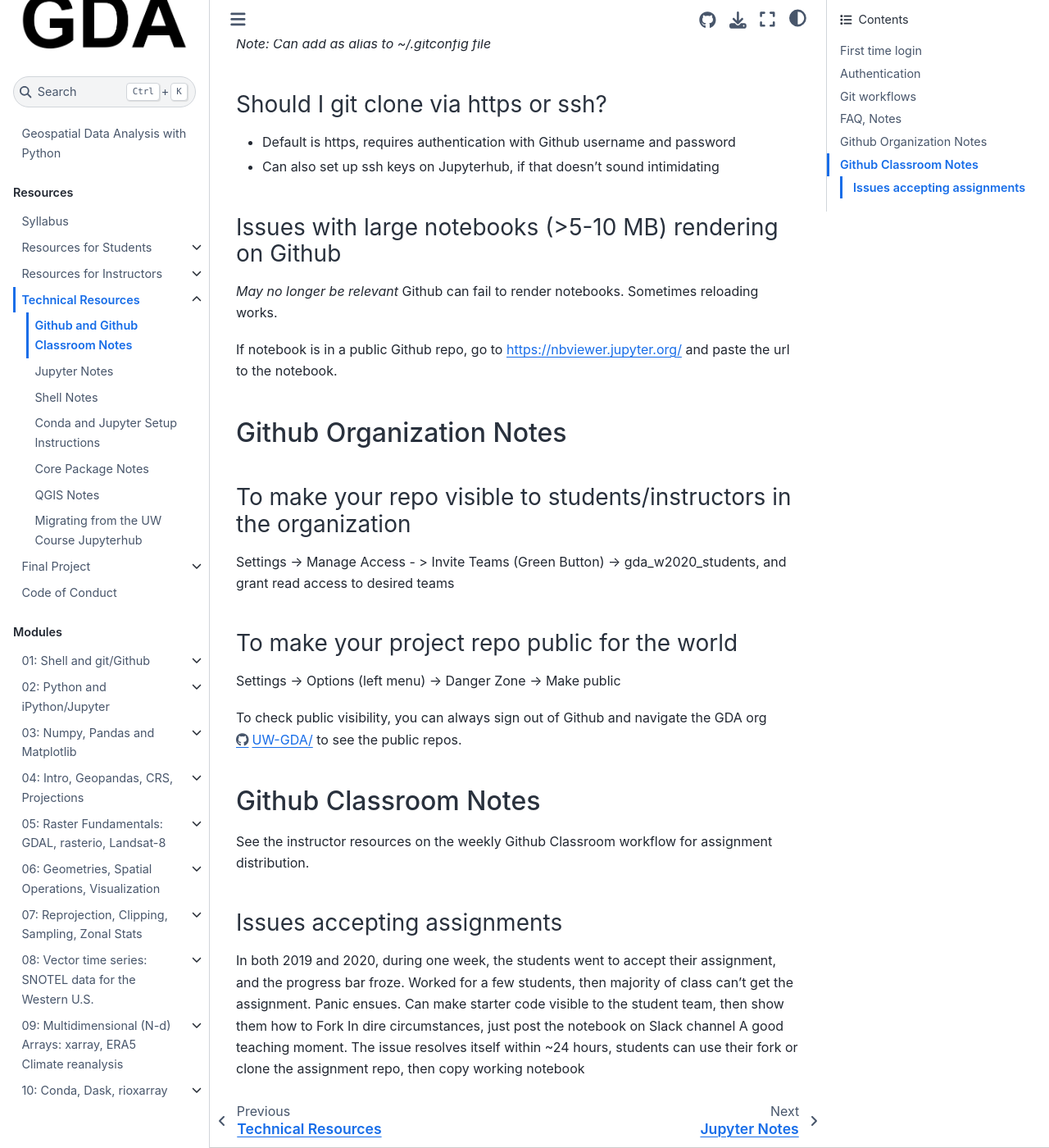
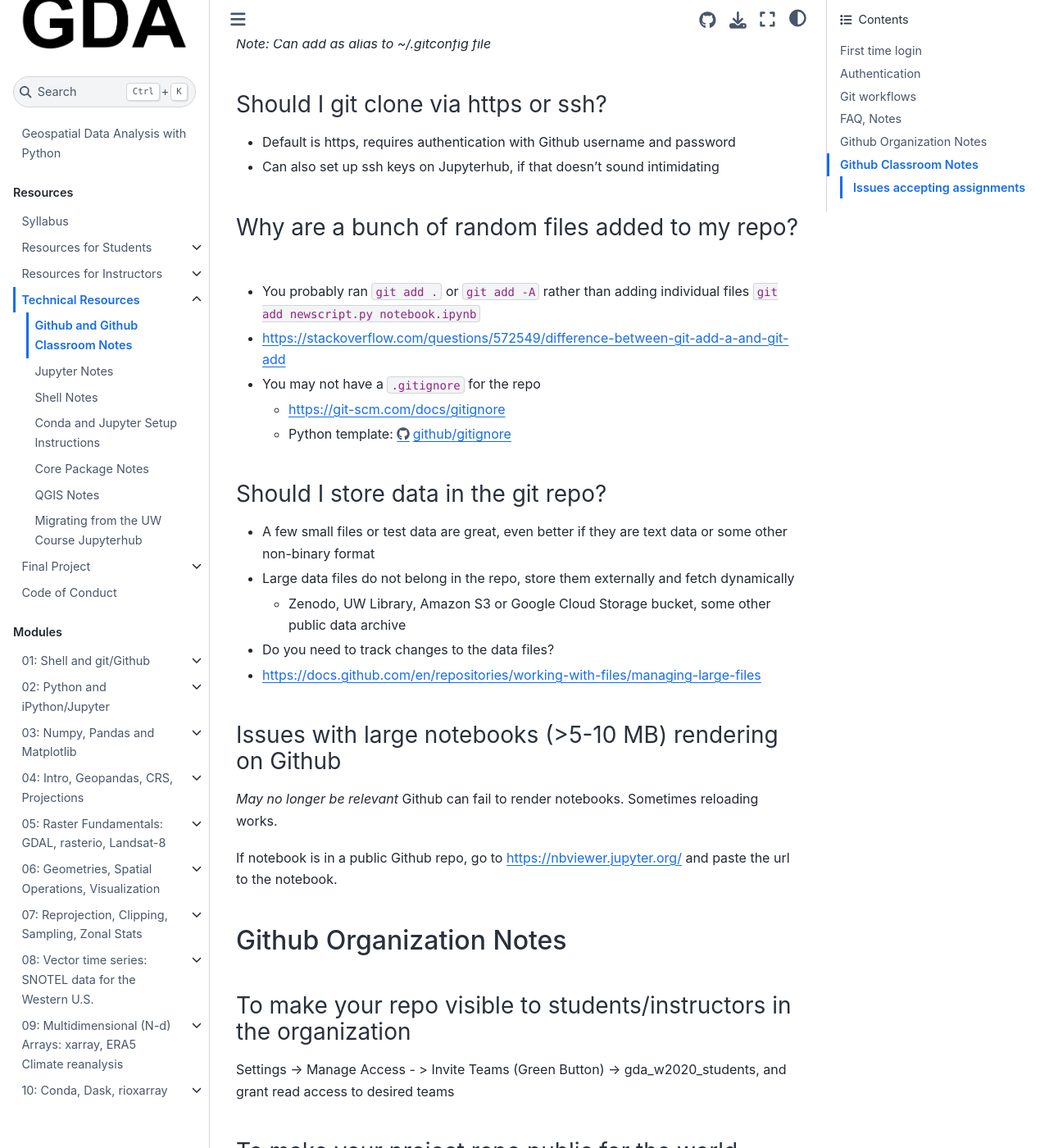
Before and after one commit to UW-GDA/jupyterbook, a Jupyter Book: the page built from book/resources/github.md, in a window 1280 px wide and 1400 px high, scrolled down 2911 px. Shown: the whole window at 82% size. Built offline with Jupyter Book 1.0.4 settings and Sphinx 7.4.7 and the Sphinx Book theme 1.1.4, drawn with Linux system fonts in a browser that asks for light colours; pages that are not in the unit, such as notebooks, are missing from menus.

Commit message:
Update github.md
Notes on `git add` and data files in repos

```diff
--- a/book/resources/github.md
+++ b/book/resources/github.md
@@ -77,10 +77,23 @@
 `git log --graph --pretty=format:'%Cred%h%Creset -%C(yellow)%d%Creset %s %Cgreen(%cr) %C(bold blue)<%an>%Creset' --abbrev-commit`
 *Note: Can add as alias to ~/.gitconfig file*
 
-
 ### Should I git clone via https or ssh?
 * Default is https, requires authentication with Github username and password
 * Can also set up ssh keys on Jupyterhub, if that doesn't sound intimidating
+
+### Why are a bunch of random files added to my repo?
+* You probably ran `git add .` or `git add -A` rather than adding individual files `git add newscript.py notebook.ipynb`
+* https://stackoverflow.com/questions/572549/difference-between-git-add-a-and-git-add
+* You may not have a `.gitignore` for the repo
+    * https://git-scm.com/docs/gitignore
+    * Python template: https://github.com/github/gitignore/blob/main/Python.gitignore
+
+### Should I store data in the git repo?
+* A few small files or test data are great, even better if they are text data or some other non-binary format
+* Large data files do not belong in the repo, store them externally and fetch dynamically
+    * Zenodo, UW Library, Amazon S3 or Google Cloud Storage bucket, some other public data archive
+* Do you need to track changes to the data files?
+* https://docs.github.com/en/repositories/working-with-files/managing-large-files
 
 ### Issues with large notebooks (>5-10 MB) rendering on Github
 *May no longer be relevant*
```
